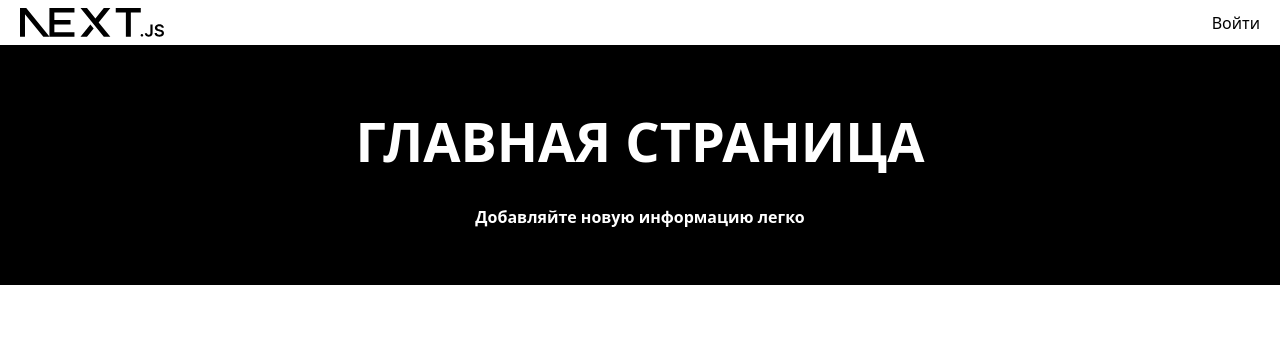
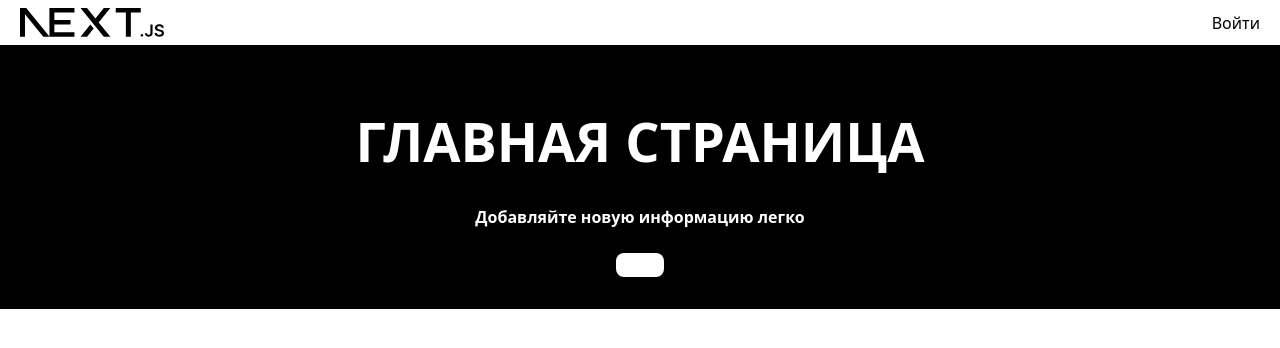
Before and after one commit to GotLib567/articles-app, a Next.js app: page / in a window 1280 px wide. Shown: the top 348 px of the page. Built offline with nearby package versions, Linux system fonts and the light colour scheme; no server answers.

Commit message:
added simple form template

```diff
--- a/app/(root)/page.tsx
+++ b/app/(root)/page.tsx
@@ -1,4 +1,5 @@
 import Image from "next/image";
+import SearchForm from "@/app/components/SearchForm";
 
 export default function Home() {
   return (
@@ -7,6 +8,8 @@ export default function Home() {
         <h1 className="heading">Главная страница</h1>
 
         <p className="sub-heading">Добавляйте новую информацию легко</p>
+
+        <SearchForm />
       </section>
     </>
   );
--- /dev/null
+++ b/app/components/SearchForm.tsx
@@ -0,0 +1,12 @@
+import React from 'react';
+import Form from "next/form";
+
+function SearchForm() {
+  return (
+    <Form action="/" scroll={false} className="search-form">
+
+    </Form>
+  );
+}
+
+export default SearchForm;
--- a/app/globals.css
+++ b/app/globals.css
@@ -53,6 +53,10 @@
 
   .dark-container {
     @apply flex bg-black py-8 flex-col items-center;
+  }
+
+  .search-form {
+    @apply py-3 px-6 bg-white rounded-md;
   }
 }
 
```
